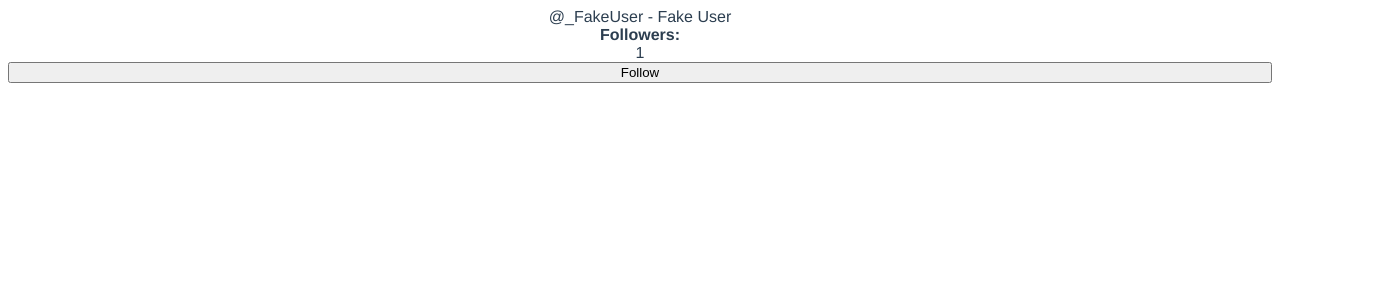
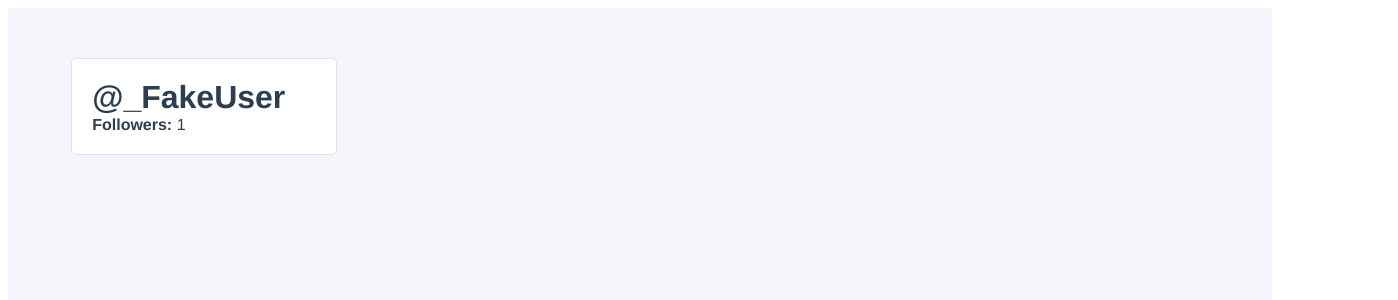
Before and after one commit to brandonj35578/twotter-tutorial, a Vue app: page / in a window 1280 px wide. Shown: the top 300 px of the page, 1398 px wide, since content can reach past the window. Built offline with nearby package versions, Linux system fonts and the light colour scheme.

Commit message:
Chapter 4 Template Conditionals, Loops & Events - Refactor into UserProfile component & styling

```diff
--- a/src/App.vue
+++ b/src/App.vue
@@ -1,50 +1,15 @@
 <template>
   <div id="app">
-    @{{ user.username }} - {{ fullName }}
-    <strong>Followers: </strong> {{ followers }}
-    <button @click="followUser">
-      Follow
-    </button>
+    <UserProfile></UserProfile>
   </div>
 </template>
 
 <script>
+import UserProfile from "@/components/UserProfile";
 
 export default {
   name: 'App',
-  data() {
-    return {
-      followers: 0,
-      user: {
-        id: 1,
-        username: '_FakeUser',
-        firstName: 'Fake',
-        lastName: 'User',
-        email: 'fake.user@host.com',
-        isAdmin: true
-      }
-    }
-  },
-  watch: {
-    followers(newFollowerCount, oldFollowerCount) {
-      if (oldFollowerCount < newFollowerCount) {
-        console.log(`${this.user.username} has gained a follower!`);
-      }
-    }
-  },
-  computed: {
-    fullName() {
-      return `${this.user.firstName} ${this.user.lastName}`;
-    }
-  },
-  methods: {
-    followUser() {
-      this.followers++;
-    }
-  },
-  mounted() {
-    this.followUser();
-  }
+  components: {UserProfile}
 }
 </script>
 
@@ -54,8 +19,7 @@
   -webkit-font-smoothing: antialiased;
   -moz-osx-font-smoothing: grayscale;
   color: #2c3e50;
-  display: flex;
-  flex-direction: column;
-  text-align: center;
+  min-height: 100vh;
+  background-color: #F3F5FA;
 }
 </style>
--- /dev/null
+++ b/src/components/UserProfile.vue
@@ -0,0 +1,73 @@
+<template>
+  <div class="user-profile">
+    <div class="user-profile__user-panel">
+      <h1 class="user-profile__user-username">@{{ user.username }}</h1>
+      <div class="user-profile__follower-count">
+        <strong>Followers: </strong> {{ followers }}
+      </div>
+    </div>
+  </div>
+</template>
+
+<script>
+export default {
+  name: "UserProfile",
+  data() {
+    return {
+      followers: 0,
+      user: {
+        id: 1,
+        username: '_FakeUser',
+        firstName: 'Fake',
+        lastName: 'User',
+        email: 'fake.user@host.com',
+        isAdmin: true
+      }
+    }
+  },
+  watch: {
+    followers(newFollowerCount, oldFollowerCount) {
+      if (oldFollowerCount < newFollowerCount) {
+        console.log(`${this.user.username} has gained a follower!`);
+      }
+    }
+  },
+  computed: {
+    fullName() {
+      return `${this.user.firstName} ${this.user.lastName}`;
+    }
+  },
+  methods: {
+    followUser() {
+      this.followers++;
+    }
+  },
+  mounted() {
+    this.followUser();
+  }
+}
+</script>
+
+<style>
+.user-profile {
+  display: grid;
+  grid-template-columns: 1fr 3fr;
+  width: 100%;
+  padding: 50px 5%;
+}
+
+.user-profile__user-panel {
+  display: flex;
+  flex-direction: column;
+  margin-right: 50px;
+  padding: 20px;
+  background-color: white;
+  border-radius: 5px;
+  border: 1px solid #DFE3E8;
+  /*text-align: center;*/
+}
+
+h1 {
+  margin: 0;
+}
+</style>
```
